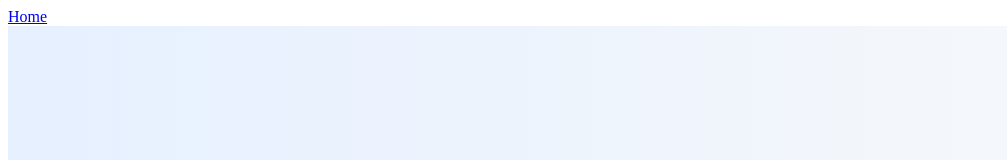
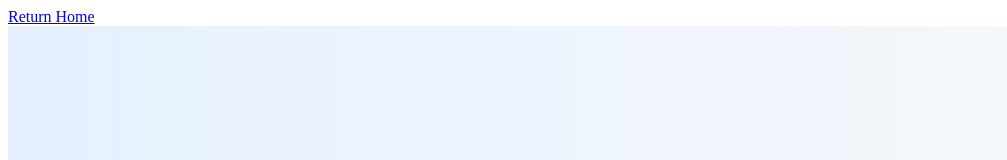
Before and after one commit to Jad-Atieh/SOEN-341-Project-Fall-2025, a React (Vite) app in the folder frontend/: page / in a window 1280 px wide. Shown: the top 160 px of the page, without its empty margins (0-1007 px from the left). Built offline with nearby package versions, Linux system fonts and the light colour scheme.

Commit message:
added the toast notification container to the app.jsx

```diff
--- a/frontend/package.json
+++ b/frontend/package.json
@@ -14,7 +14,8 @@
     "jwt-decode": "^4.0.0",
     "react": "^19.2.0",
     "react-dom": "^19.2.0",
-    "react-router-dom": "^7.9.4"
+    "react-router-dom": "^7.9.4",
+    "react-toastify": "^11.0.5"
   },
   "devDependencies": {
     "@eslint/js": "^9.36.0",
--- a/frontend/src/App.jsx
+++ b/frontend/src/App.jsx
@@ -1,5 +1,8 @@
 import React from "react";
 import { BrowserRouter, Routes, Route, Navigate, Link } from "react-router-dom";
+import { ToastContainer } from "react-toastify";
+import "react-toastify/dist/ReactToastify.css";
+
 
 // Pages
 import Signup from "./pages/Signup";
@@ -21,8 +24,18 @@ function Logout() {
 function App() {
   return (
     <BrowserRouter>
+
+    <ToastContainer
+            position="top-right"
+            autoClose={3000}
+            hideProgressBar={false}
+            newestOnTop
+            closeOnClick
+            pauseOnHover
+          />
+
       <nav>
-        <Link to="/">Home</Link>
+        <Link to="/"> Return Home</Link>
       </nav>
       <Routes>
         {/* Home page defaults to EventsList for logged-in users */}
```
Also changed, not shown: 1 other file (tests, documents, lock files or other folders).
